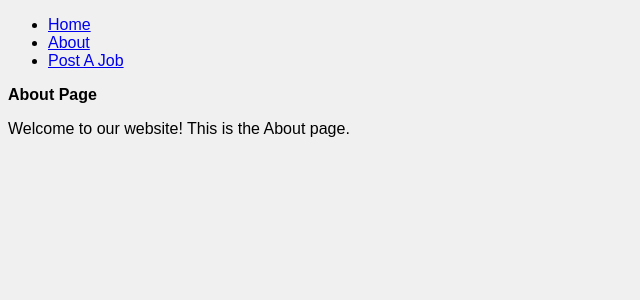
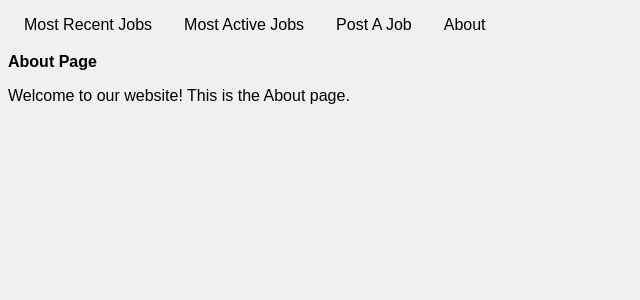
Before and after one commit to hernquist/job-poster, a React app in the folder frontend/: page /about in a window 1280 px wide. Shown: the top 300 px of the page, without its empty margins (0-640 px from the left). Built offline with nearby package versions, Linux system fonts and the light colour scheme.

Commit message:
add styles to navbar

```diff
--- a/frontend/src/components/NavBar.tsx
+++ b/frontend/src/components/NavBar.tsx
@@ -1,26 +1,64 @@
 import { NavLink } from 'react-router-dom';
+import { RoutingConfig } from '../app/routing-config';
+
+const styles = `
+nav {
+    display: flex;
+    flex-direction: row;
+    width: 100%;
+}
+
+ul {
+    display: flex;
+    flex-direction: row;
+    list-style-type: none;
+    margin: 0;
+    padding: 0;
+    width: 800px;
+    background-color: #f1f1f1;
+}
+
+li a {
+    display: block;
+    color: #000;
+    padding: 8px 16px;
+    text-decoration: none;
+}
+
+li a:hover {
+  background-color: #555;
+  color: white;
+}`
 
 function NavBar () {
     return (
+        <>
+            <style dangerouslySetInnerHTML={{__html: styles }} />
             <nav>
                 <ul>
                     <li>
-                    <NavLink to="/"  >
-                        Home
+                        <NavLink to={RoutingConfig.home}  >
+                            Most Recent Jobs
                         </NavLink>
                     </li>
                     <li>
-                    <NavLink to="/about" >
-                        About
+                        <NavLink to={RoutingConfig.activeJobs}  >
+                            Most Active Jobs
                         </NavLink>
                     </li>
                     <li>
-                    <NavLink to="/post-job" >
+                        <NavLink to={RoutingConfig.postJob} >
                             Post A Job
+                        </NavLink>
+                    </li>
+                    <li>
+                        <NavLink to={RoutingConfig.about} >
+                            About
                         </NavLink>
                     </li>
                 </ul>
             </nav>
+        </>
     );
 };
 
```
Lines whose indentation alone changed are shown as unchanged.
